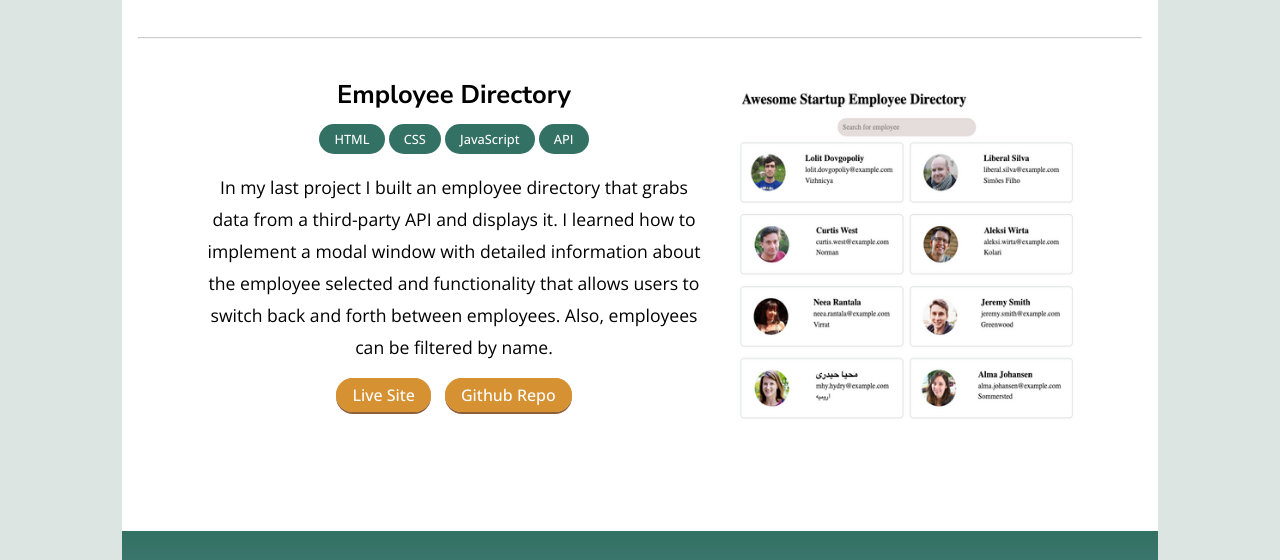
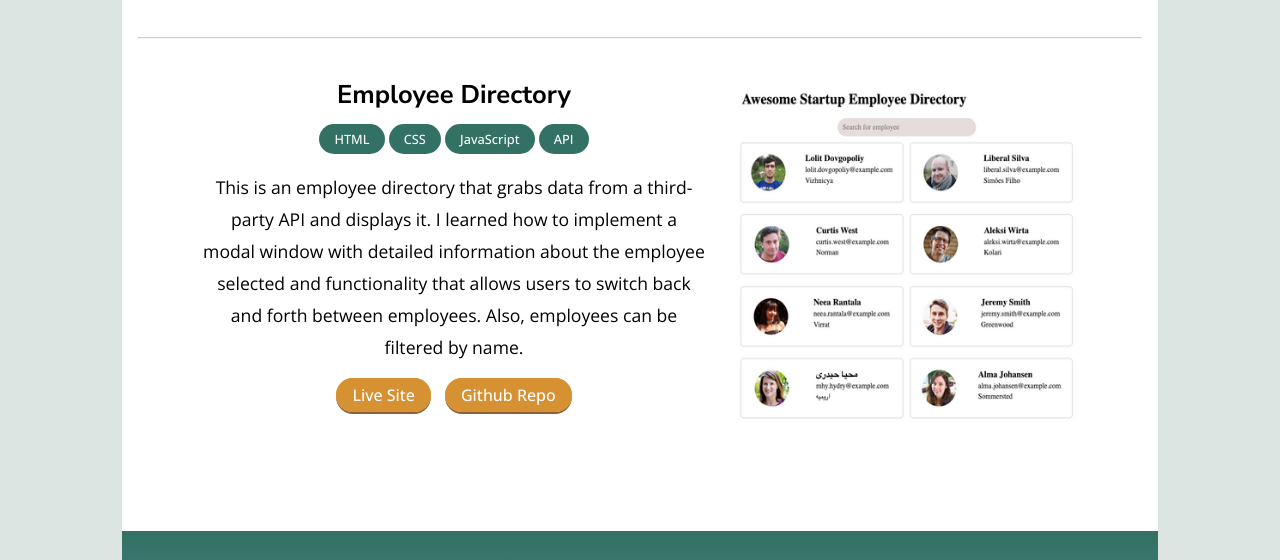
Before and after one commit to BogdanCristianDumitru/BogdanCristianDumitru.github.io, a plain HTML site: page index.html in a window 1280 px wide. Shown: the part 4438-4998 px from the top of the page. Drawn offline with nearby package versions, Linux system fonts and the light colour scheme.

Commit message:
Update last project's text.

```diff
--- a/index.html
+++ b/index.html
@@ -243,7 +243,7 @@
                          <span>API</span>
                      </div>
                      <p class="body-text">
-                        In my last project I built an employee directory that grabs data from a third-party API and displays it.
+                        This is an employee directory that grabs data from a third-party API and displays it.
                         I learned how to implement a modal window with detailed information about the employee selected
                         and functionality that allows users to switch back and forth between employees. Also, employees can be filtered by name.
                      </p>
```
